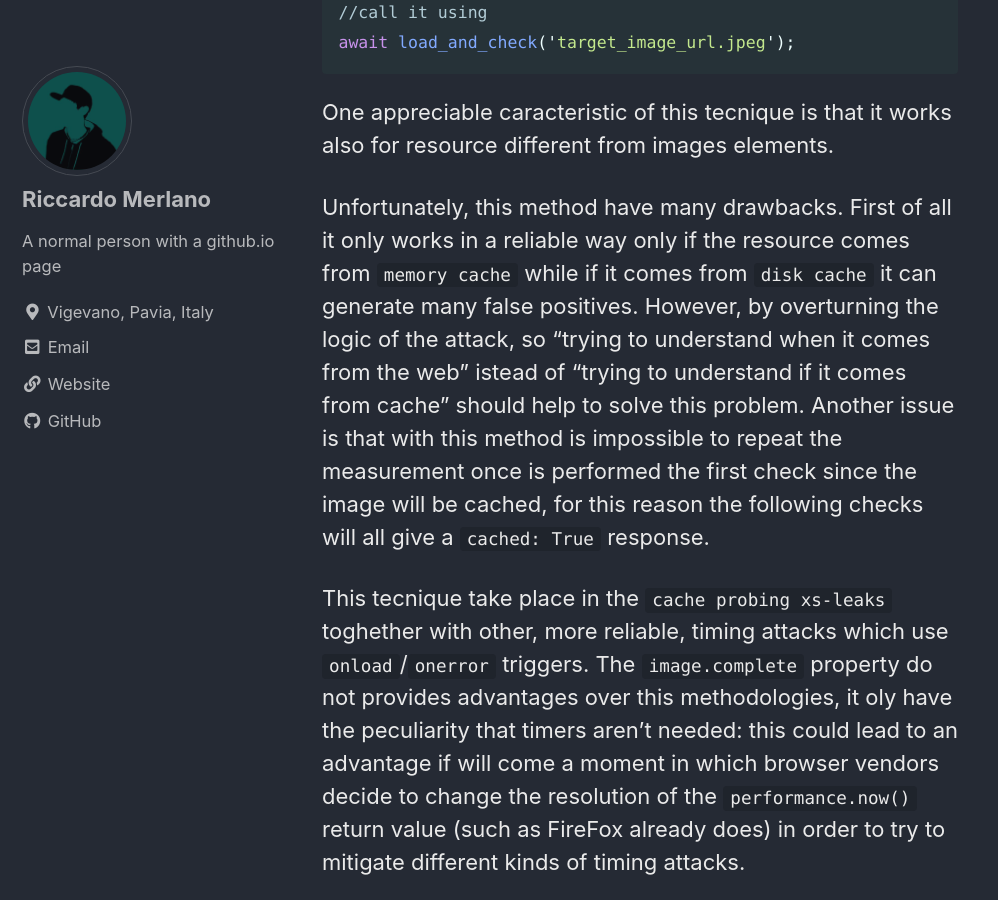
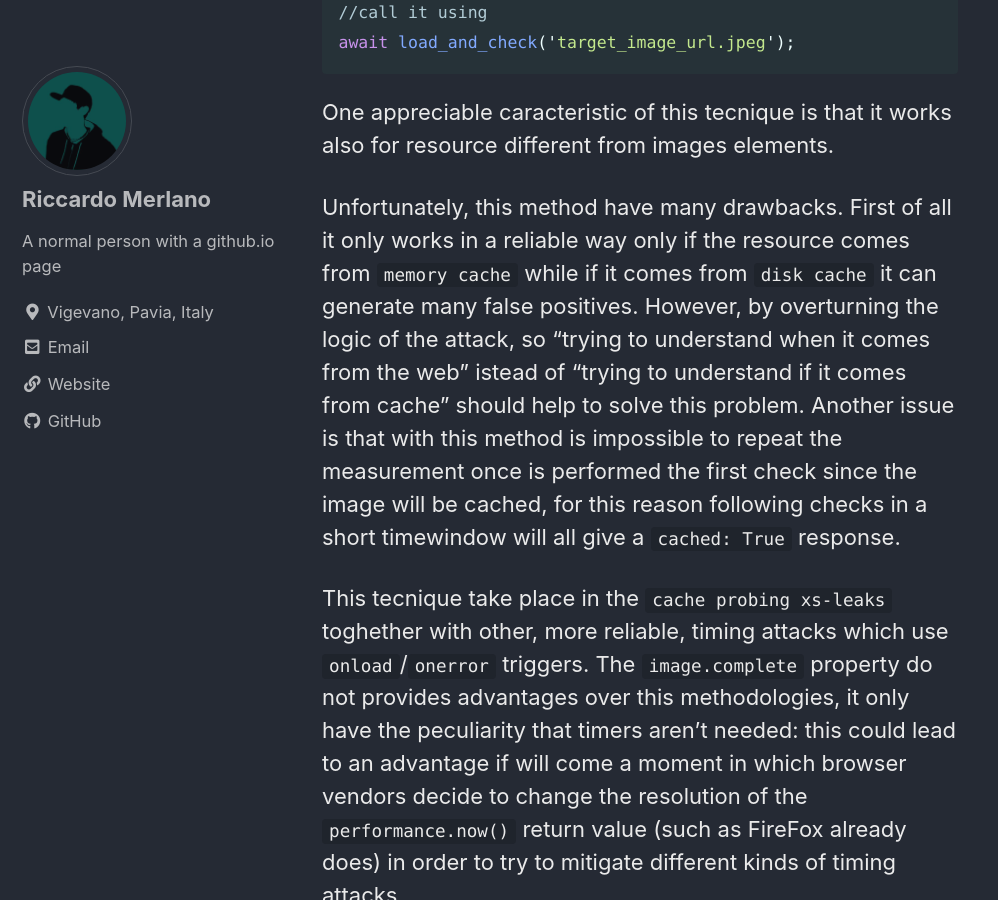
Before and after one commit to riccardomerlano/riccardomerlano.github.io, a Jekyll site: the page built from _posts/2021-04-24-cache-probing-through-image.complete-property.markdown, in a window 1280 px wide and 900 px high, scrolled down 2191 px. Shown: the whole window, without its empty margins (0-998 px from the left). Built offline with Jekyll 4.4.1, drawn with Linux system fonts in a browser that asks for light colours; cached includes are drawn as plain includes; some of the changed text lies outside the part shown.

Commit message:
Update 2021-04-24-cache-probing-through-image.complete-property.markdown
fix

```diff
--- a/_posts/2021-04-24-cache-probing-through-image.complete-property.markdown
+++ b/_posts/2021-04-24-cache-probing-through-image.complete-property.markdown
@@ -4,7 +4,7 @@
 date:   2021-04-24 10:09:37 +0200
 categories: xs-leaks
 ---
-During the work I done together with my colleague [brasco][brasco-github] for my master thesis discussed in November 2020 at University of Pavia, we discovered a side channel that relies on the loading time of an image, but this is not a mainstrem timing xs-leak since timers are not used:
+During the work I done together with my colleague [brasco][brasco-github] for my master thesis discussed in November 2020 at University of Pavia, we discovered a side channel that relies on the loading time of an image, but this is not a mainstrem timing xs-leak since timers are not used.
 
 It is possible to perform cache probing through the complete property of image elements. This property, as the name said, returns a boolean value which tells us if the related image has complete the load or not. The conditions to satisfy to get a complete load of the image are shown in the complete property [MDN web doc][MDN-web-doc]. Under the assumption that an attacker is interested in knowing if a specific image is present in the victim’s browser cache memory, then this property can be exploited:
 
@@ -43,9 +43,9 @@
 One appreciable caracteristic of this tecnique is that it works also for resource different from images elements.
 
 Unfortunately, this method have many drawbacks. First of all it only works in a reliable way only if the resource comes from `memory cache` while if it comes from `disk cache` it can generate many false positives. However, by overturning the logic of the attack, so "trying to understand when it comes from the web" istead of "trying to understand if it comes from cache" should help to solve this problem.
-Another issue is that with this method is impossible to repeat the measurement once is performed the first check since the image will be cached, for this reason the following checks will all give a `cached: True` response.
+Another issue is that with this method is impossible to repeat the measurement once is performed the first check since the image will be cached, for this reason following checks in a short timewindow will all give a `cached: True` response.
 
-This tecnique take place in the `cache probing xs-leaks` toghether with other, more reliable, timing attacks which use `onload`/`onerror` triggers. The `image.complete` property do not provides advantages over this methodologies, it oly have the peculiarity that timers aren't needed: this could lead to an advantage if will come a moment in which browser vendors decide to change the resolution of the `performance.now()` return value (such as FireFox already does) in order to try to mitigate different kinds of timing attacks.
+This tecnique take place in the `cache probing xs-leaks` toghether with other, more reliable, timing attacks which use `onload`/`onerror` triggers. The `image.complete` property do not provides advantages over this methodologies, it only have the peculiarity that timers aren't needed: this could lead to an advantage if will come a moment in which browser vendors decide to change the resolution of the `performance.now()` return value (such as FireFox already does) in order to try to mitigate different kinds of timing attacks.
 
 Another really important thing to know is that, since early 2021, this technique (such as many other `cache probing xs-leaks`) will not work anymore on browsers that implements partitioned caches like Safari and Chromium-based ones.
 
```
